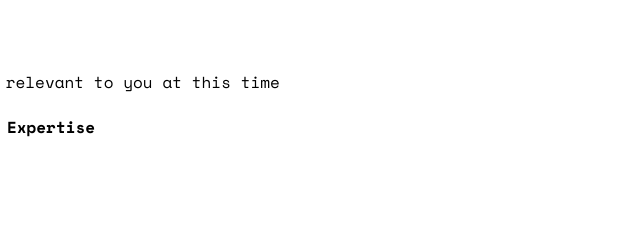
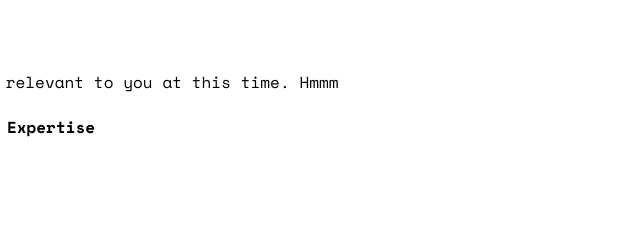
Before and after one commit to Shubham72-tech/portfolio-website-1, a plain HTML site: page about.html in a window 1280 px wide. Shown: the part 156-396 px from the top of the page, 637-1277 px from the left. Drawn offline with nearby package versions, Linux system fonts and the light colour scheme.

Commit message:
Update about.html
Added a second word "Hmmm" after the first paragraph in the About section.

```diff
--- a/about.html
+++ b/about.html
@@ -35,7 +35,7 @@
     </header>
     <div class="about">
         <h1>About</h1>
-        <p>This information might not be that relevant to you at this time</p>
+        <p>This information might not be that relevant to you at this time. Hmmm</p>
         <table>
             <thead>
                 <tr>
```
